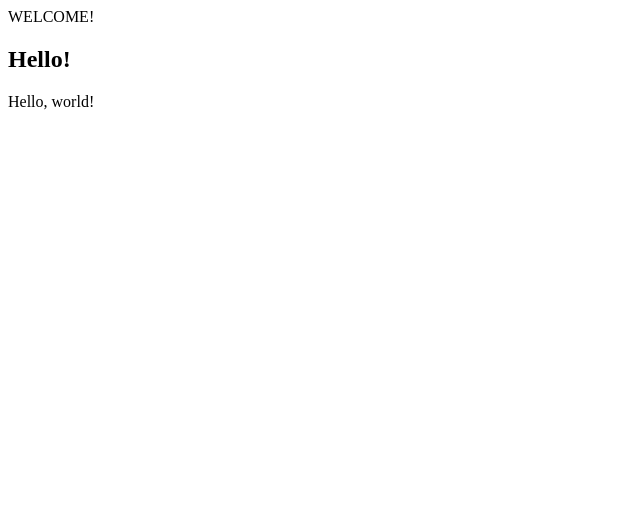
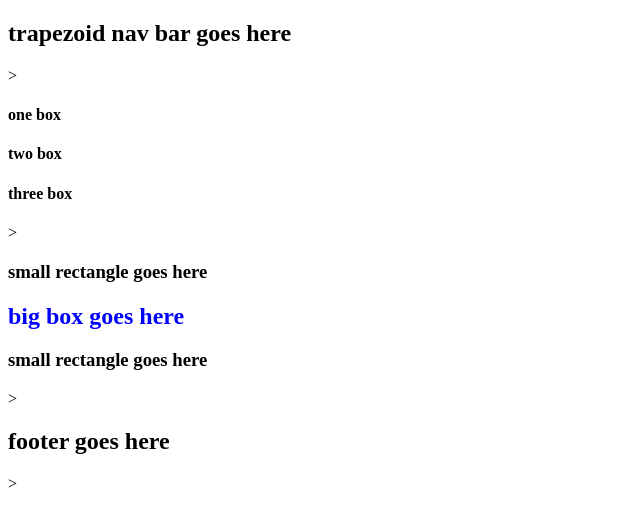
Before and after one commit to 0110010101100001/static-site-project, a plain HTML site: page index.html in a window 1280 px wide. Shown: the whole page, without its empty margins (0-640 px from the left). Drawn offline with Linux system fonts and the light colour scheme.

Commit message:
update index to scaffold wireframe

```diff
--- a/index.html
+++ b/index.html
@@ -10,7 +10,32 @@
     <title>Project</title>
 </header>
 <body>
-    <h1">WELCOME!</h1>
-    <h2>Hello!</h2>
-    Hello, world!
+    <div class="container">
+        <section>
+            <h2>trapezoid nav bar goes here</h2>
+        </section>
+    </div>>
+    <div class="container">
+        <section>
+            <h4>one box</h4>
+            <h4>two box</h4>
+            <h4>three box</h4>
+        </section>
+    </div>>
+    <div class="container">
+        <section>
+            <h3>small rectangle goes here</h3>
+        </section>
+        <section>
+            <h1>big box goes here</h1>
+        </section>
+        <section>
+            <h3>small rectangle goes here</h3>
+        </section>
+    </div>>
+    <div class="container">
+        <section>
+            <h2>footer goes here</h2>
+        </section>
+    </div>>
 </body>
```
